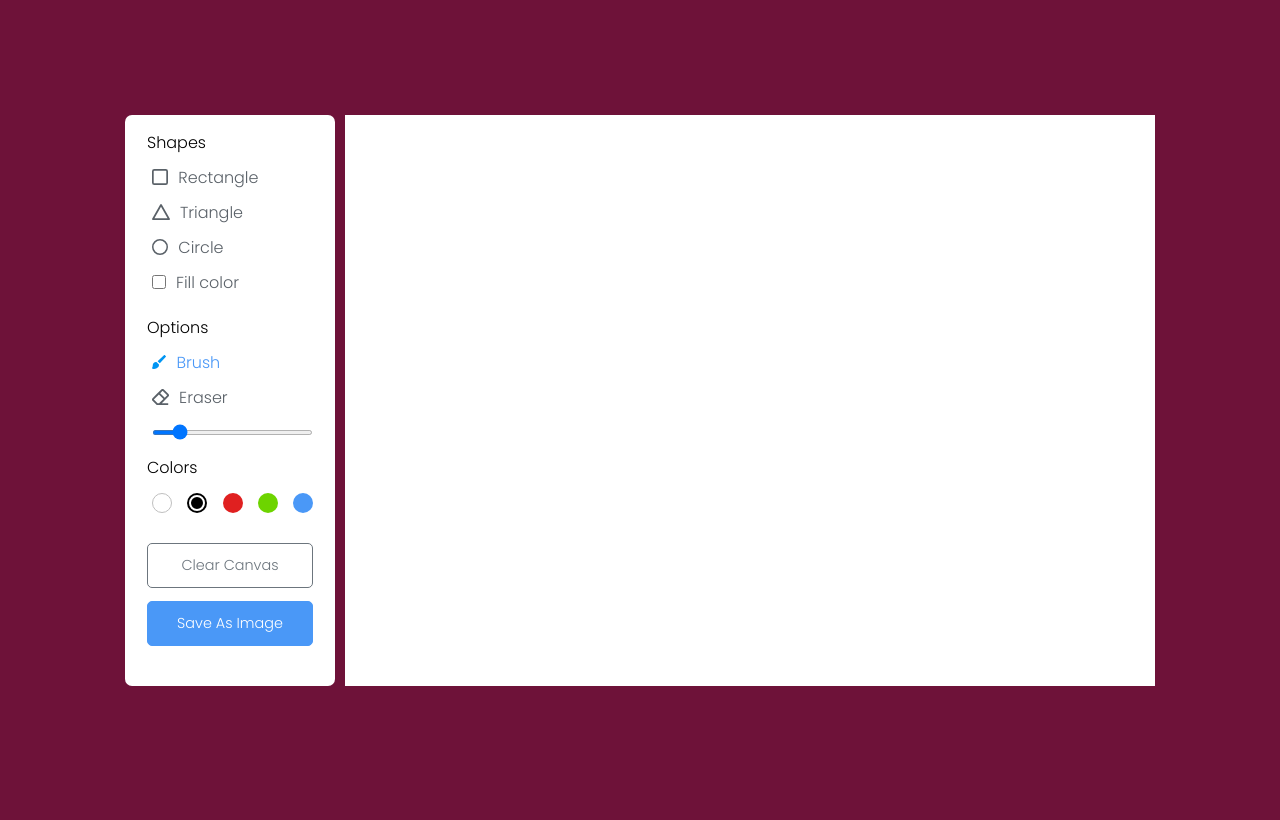
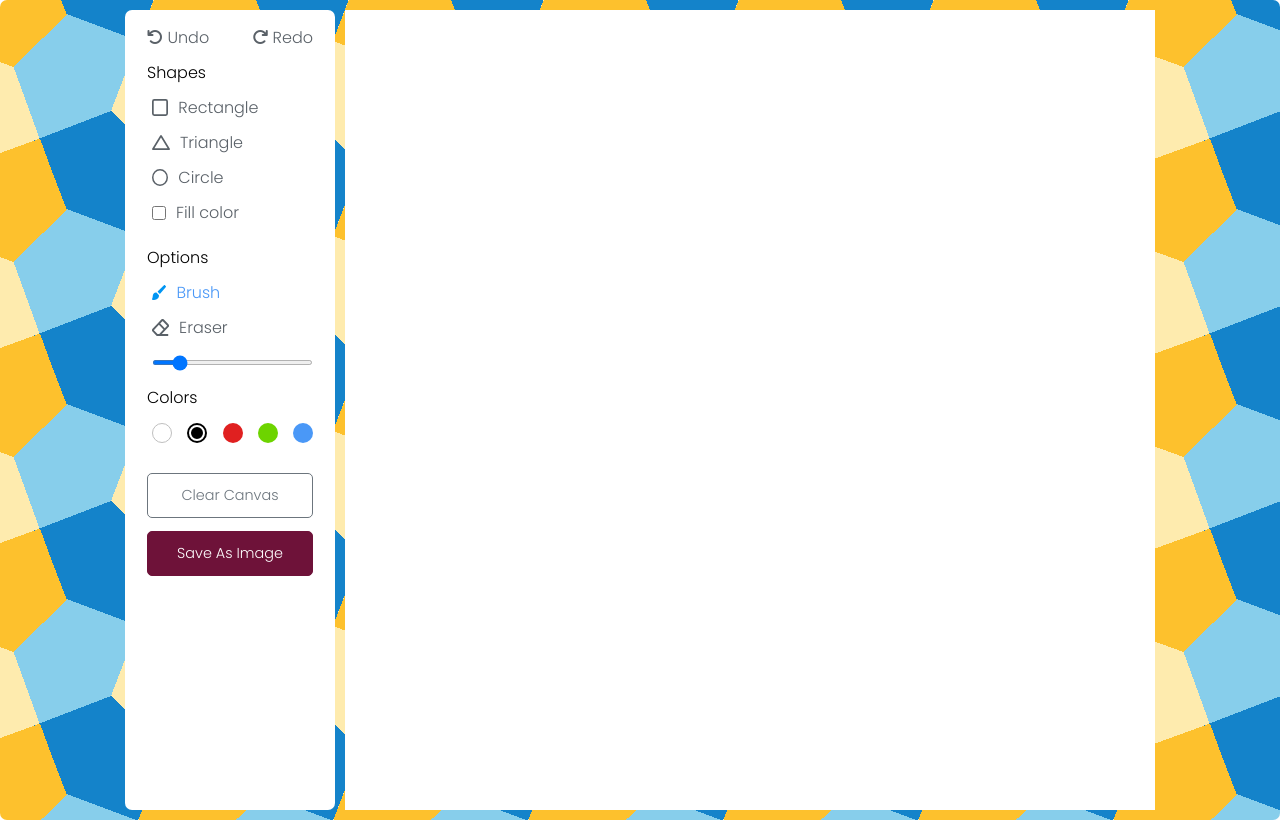
Before and after one commit to priyankavaidya-stack/drawing-app, a plain HTML site: page index.html in a window 1280 px wide. Both pictures are taken after a click on the button "Clear Canvas". Drawn offline with Linux system fonts and the light colour scheme.

Commit message:
image bachground added

```diff
--- a/index.html
+++ b/index.html
@@ -4,12 +4,18 @@
         <meta charset="utf-8">
         <title>Drawing-Paint App</title>
         <link rel="stylesheet" href="style.css">
+        <link rel="stylesheet" href="https://cdnjs.cloudflare.com/ajax/libs/font-awesome/6.2.0/css/all.min.css"/>
         <meta name="viewport" content="width=device-width, initial-scale=1.0">
         <script src="script.js" defer></script>
     </head>
     <body>
+        <section class="background-img">
         <div class="container">
             <section class="tools-board">
+                <div class="row undo-redo-row">
+                    <div class="row-box undo-canvas"><i class="fa-solid fa-arrow-rotate-left arrow-left"></i> Undo</div>
+                    <div class="row-box redo-canvas"><i class="fa-solid fa-arrow-rotate-right arrow-right"></i> Redo</div>
+                </div>
                 <div class="row">
                     <label class="title">Shapes</label>
                     <ul class="options">
@@ -65,8 +71,12 @@
                 </div>
             </section>
             <section class="drawing-board">
+                <!-- <div class="hamburger">
+                    <i class="fa-solid fa-bars"></i>
+                </div> -->
                 <canvas></canvas>
             </section>
         </div>
+    </section>
     </body>
 </html>
--- a/script.js
+++ b/script.js
@@ -29,6 +29,11 @@ clearCanvas = document.querySelector(".clear-canvas"),
 // work on save image btn
 saveImg = document.querySelector(".save-img"),
 
+// Step 21
+// Undo feature
+undoDraw = document.querySelector(".undo-canvas"),
+redoDraw = document.querySelector(".redo-canvas"),
+
 // step 1
 ctx = canvas.getContext("2d"); // getContext() method returns a drawing context on the canvas
 
@@ -44,7 +49,26 @@ selectedTool = "brush",
 // Step 8
 brushWidth = 5,
 // step 16 continue to change brush color
-selectedColor = "#000";
+selectedColor = "#000",
+
+// Step 21
+// Undo/Redo function
+// Initialize arrays for undo and redo history
+undoHistory = [],
+redoHistory = [];
+
+
+
+// Function to save a snapshot of the current canvas state
+function saveCanvasState() {
+    const snapshot = ctx.getImageData(0, 0, canvas.width, canvas.height);
+    undoHistory.push(snapshot);
+
+    // Clear the redo history whenever a new change is made
+    redoHistory.length = 0;
+}
+
+
 
 // we r doing this so that transparent background image will not be there
 // means white background img will be downloaded
@@ -152,6 +176,10 @@ const startDraw = (e) => {
     // step 11
     snapshot = ctx.getImageData(0, 0, canvas.width, canvas.height);
 
+    // Step 21
+    // saving the snapshot and pushing it to udoHistory arr to store each drawing
+    saveCanvasState();
+
 }
 
 // Step 2
@@ -228,7 +256,7 @@ colorBtns.forEach(btn => {
 });
 
 // Step 17
-// Last color btn color picker
+// Last color btn color pickerS
 colorPicker.addEventListener("change", () => {
     // passing picked color value from color picker to last color btn background
     colorPicker.parentElement.style.background = colorPicker.value;
@@ -241,6 +269,10 @@ clearCanvas.addEventListener("click", () => {
     // to clear whole canvas
     ctx.clearRect(0, 0, canvas.width, canvas.height);
     setCanvasBackground();
+
+    restore_array = [];
+    index =-1;
+    // console.log(restore_array);
 });
 
 // Step 20
@@ -256,9 +288,51 @@ saveImg.addEventListener("click", () => {
     link.click();
 });
 
+// Step 21 undo feature
+undoDraw.addEventListener("click", () => {
+    if (undoHistory.length > 0) {
+        // Pop the last canvas state from the undo history
+        const lastState = undoHistory.pop();
+
+        // Move the current canvas state to the redo history
+        const currentState = ctx.getImageData(0, 0, canvas.width, canvas.height);
+        redoHistory.push(currentState);
+
+        // Clear the current canvas
+        ctx.clearRect(0, 0, canvas.width, canvas.height);
+        setCanvasBackground();
+
+        // Restore the last saved canvas state
+        ctx.putImageData(lastState, 0, 0);
+    }
+});
+
+// Step 21 redo function
+// Event listener for the "redoDraw" button
+redoDraw.addEventListener("click", () => {
+    if (redoHistory.length > 0) {
+        // Pop the last canvas state from the redo history
+        const lastState = redoHistory.pop();
+
+        // Move the current canvas state to the undo history
+        const currentState = ctx.getImageData(0, 0, canvas.width, canvas.height);
+        undoHistory.push(currentState);
+
+        // Clear the current canvas
+        ctx.clearRect(0, 0, canvas.width, canvas.height);
+        setCanvasBackground();
+
+        // Restore the last saved canvas state
+        ctx.putImageData(lastState, 0, 0);
+    }
+});
+
+
 // Step 5, to start drawing when mousedown
 canvas.addEventListener("mousedown", startDraw);
 canvas.addEventListener("mousemove", drawing);
+canvas.addEventListener("touchmove", drawing);
+canvas.addEventListener("touchstart", startDraw);
 
 // Step 6
 // Setting isDrawing value to false on mouse up
@@ -266,3 +340,10 @@ canvas.addEventListener("mousemove", drawing);
 // but next time drawing starts from where it left
 //so to fix this go to ---> Step 7
 canvas.addEventListener("mouseup", () => isDrawing = false);
+
+// Step 6
+// Setting isDrawing value to false on mouse up
+// After doing this, you will see the drawing is starting and stopping when we want
+// but next time drawing starts from where it left
+//so to fix this go to ---> Step 7
+canvas.addEventListener("touchend", () => isDrawing = false);
--- a/style.css
+++ b/style.css
@@ -12,7 +12,7 @@ body {
     align-items: center;
     justify-content: center;
     min-height: 100vh;
-    background: #6e1239;
+   /* background: #6e1239;*/
 }
 
 .container {
@@ -34,6 +34,21 @@ section {
 
 .tools-board .row{
     margin-bottom: 20px;
+}
+
+.undo-redo-row {
+    display: flex;
+    justify-content: space-between;
+    margin-bottom: 10px !important;
+}
+
+.row-box {
+    color: #5A6168;
+    cursor: pointer;
+}
+
+.arrow-left, .arrow-right {
+    color: #5A6168;
 }
 
 .row .options {
@@ -129,6 +144,10 @@ section {
     cursor: pointer;
 }
 
+.buttons {
+    margin-bottom: 5px !important;
+}
+
 .buttons button{
     width: 100%;
     color: #fff;
@@ -154,15 +173,43 @@ section {
 }
 
 .buttons .save-img{
-    background-color: #4a98f7;
-    border: 1px solid #4a98f7;
+    background-color: #6e1239;
+    border: 1px solid #6e1239;
 }
 
 .drawing-board {
     flex: 1;
 }
 
+.hamburger {
+    width: fit-content;
+    padding: 10px;
+}
+
 .drawing-board canvas{
     width: 100%;
-    height: 100%;
+    height: 100vh;
+    display: flex;
+    flex-wrap: wrap;
 }
+
+
+
+.background-img {
+  width: 100%;
+  display: flex;
+  justify-content: center;
+  transform: rotate(deg);
+  background-image:
+    conic-gradient(from 160deg at 70px 168.5px, #FDC12D 0deg 90deg, transparent 90deg),
+    conic-gradient(from 21deg at 168px 71px, #FDC12D 0deg 90deg, transparent 90deg),
+    conic-gradient(from 21deg at 141px 141px, #FEEBAE 0deg 114deg, transparent 114deg),
+    conic-gradient(from -21deg at 96.5px 44px, #1483CA 0deg 131.5deg, transparent 131.5deg),
+    conic-gradient(from -70deg at 43.5px 97px, #FDC12D 0deg 115.5deg, transparent 115.5deg),
+    conic-gradient(from 134.5deg at 141px 141px, #1483CA 0deg 114.5deg, transparent 114deg),
+    conic-gradient(from 160deg at 43.5px 97px, #FEEBAE 0deg 130.5deg, transparent 120deg 360deg);
+  background-color: skyblue;
+  background-size: 195px 195px;
+  background-position: -30px -30px;
+  background-repeat: repeat, repeat;
+}
```
